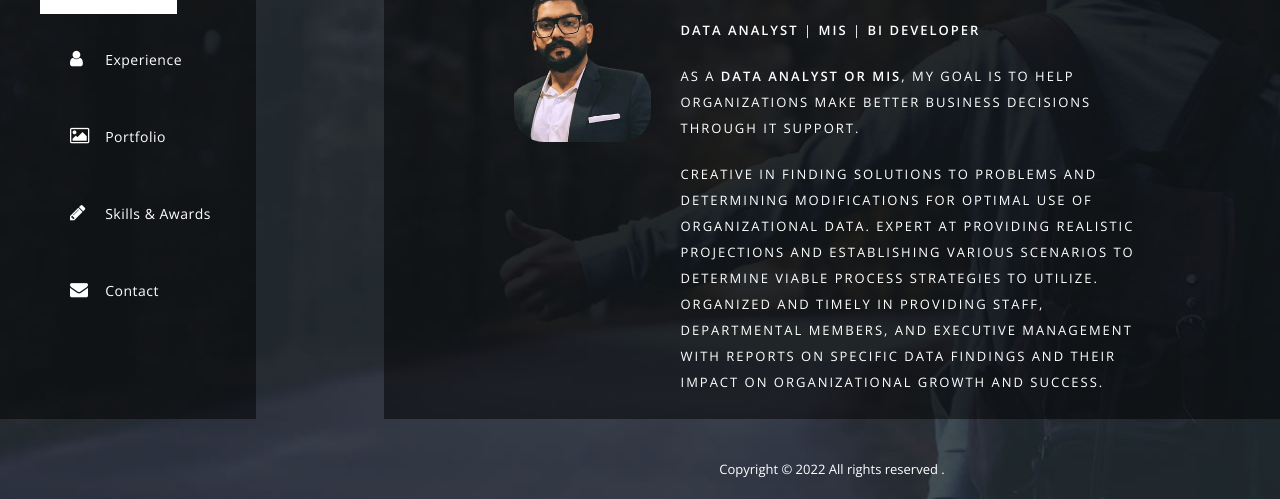
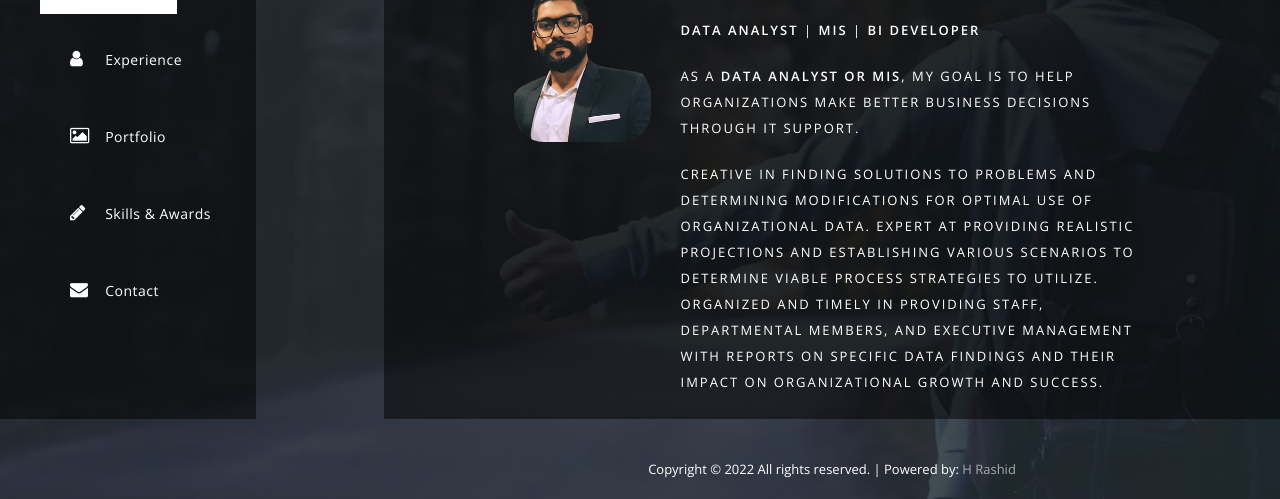
Before and after one commit to hrashidBI/mdhumayunrashid, a plain HTML site: page index.html in a window 1280 px wide. Shown: the part 301-800 px from the top of the page. Drawn offline with nearby package versions, Linux system fonts and the light colour scheme.

Commit message:
init commit

```diff
--- a/index.html
+++ b/index.html
@@ -405,7 +405,7 @@ http://www.templatemo.com/tm-512-moonlight
 
         <div class="footer">
           <div class="content">
-              <p>Copyright &copy; 2022 All rights reserved .</p>
+              <p>Copyright &copy; 2022 All rights reserved. | Powered by: <a href="https://hrashidbi.github.io/mdhumayunrashid/" target="_blank">H Rashid</a> </p>
           </div>
         </div>
 
```
